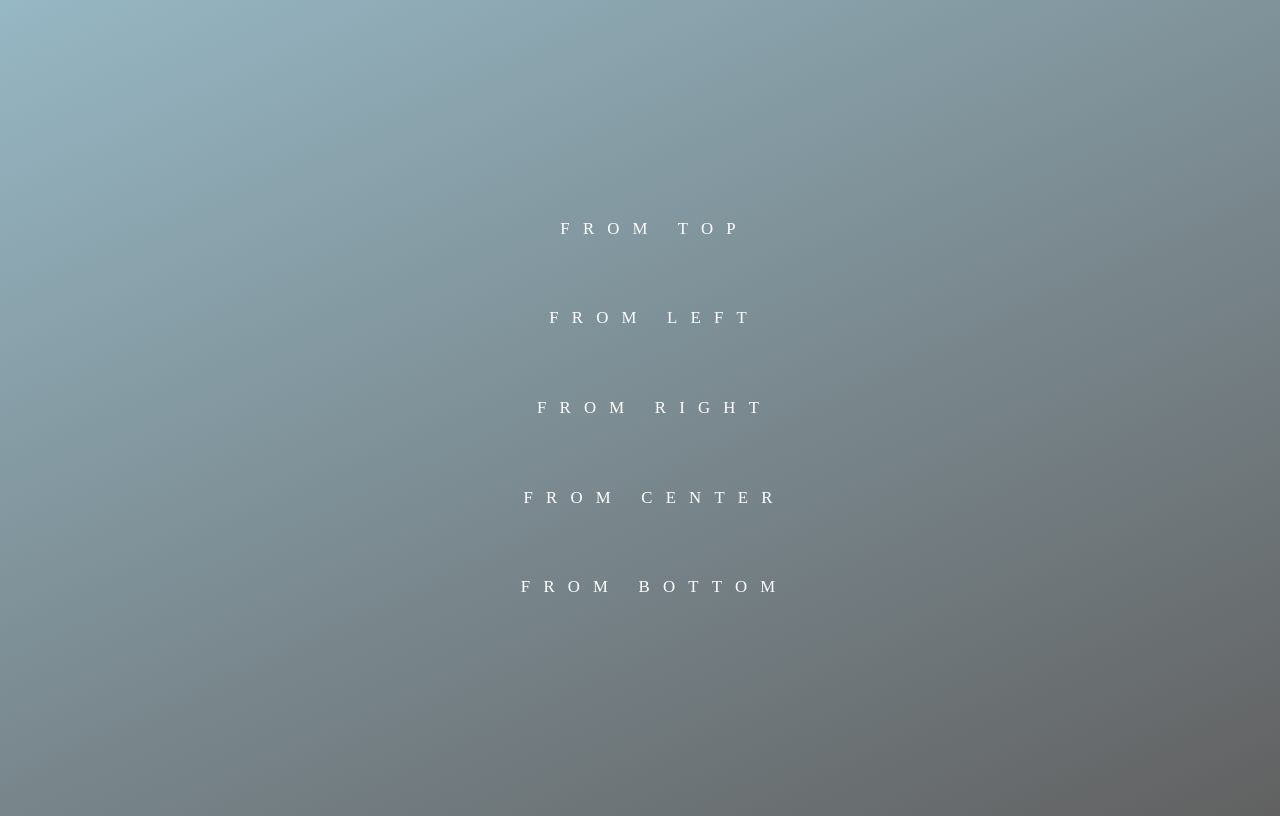
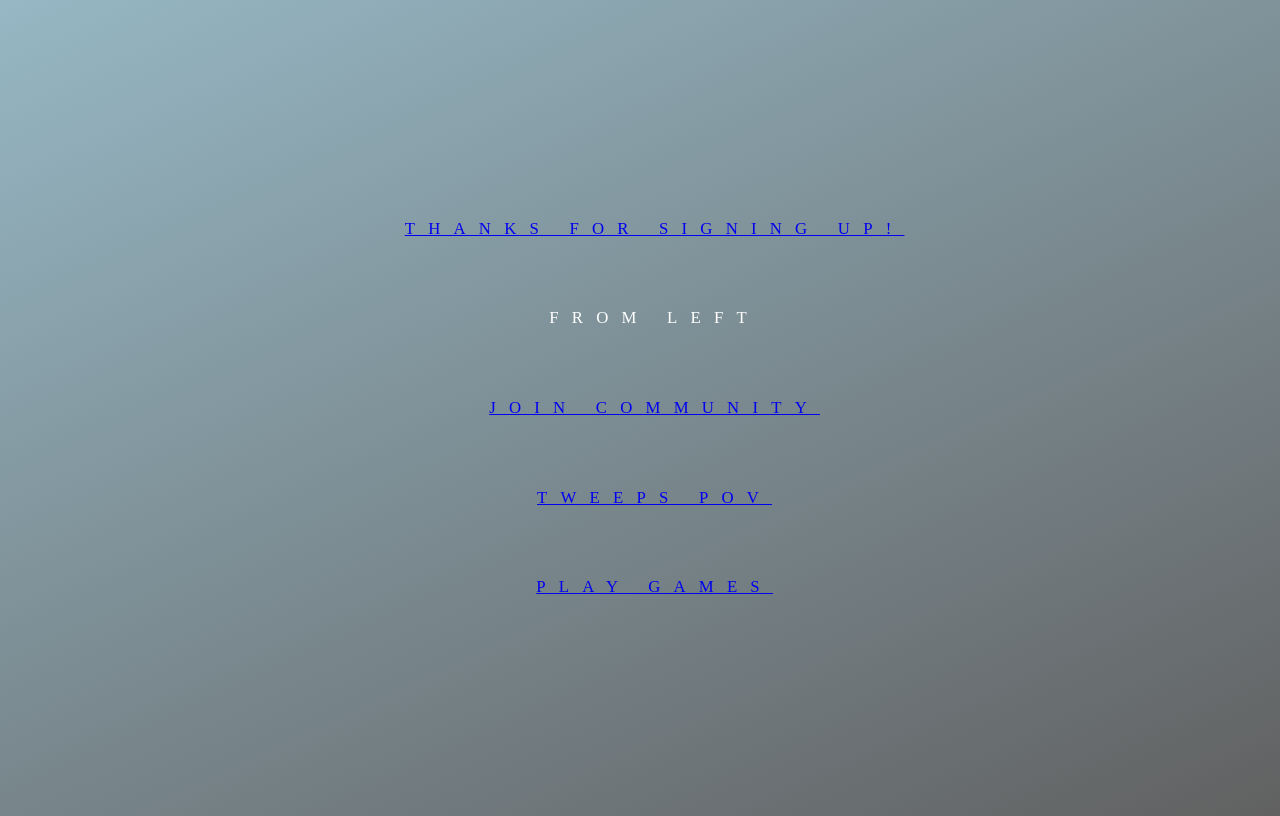
Before and after one commit to Ananyaiitbhilai/annsite, a Django app: page /party in a window 1280 px wide. Run offline with Django 3.2, Linux system fonts and the light colour scheme.

Commit message:
Update party.html

```diff
--- a/templates/party.html
+++ b/templates/party.html
@@ -1,3 +1,4 @@
+{% load static %}
 <!DOCTYPE html>
 <html lang="en" >
 <head>
@@ -200,11 +201,11 @@ div:last-child {margin-bottom: 0;}
   </style>
 </head>
 <body>
-<div class="btn from-top">From Top</div>
+<div class="btn from-top"><a href="{% url '#' %}">Thanks for signing up!</a></div>
 <div class="btn from-left">From Left</div>
-<div class="btn from-right">From Right</div>
-<div class="btn from-center">From Center</div>
-<div class="btn from-bottom">From Bottom</div>
+<div class="btn from-right"><a href="{% url 'quiz' %}">JOIN COMMUNITY</a></div>
+	<div class="btn from-center"><a href="{% url 'twitter_home' %}">TWEEPS POV</a></div>
+	<div class="btn from-bottom"><a href="{% url 'games' %}">PLAY GAMES</a></div>
 
 </body>
 </html>
```
